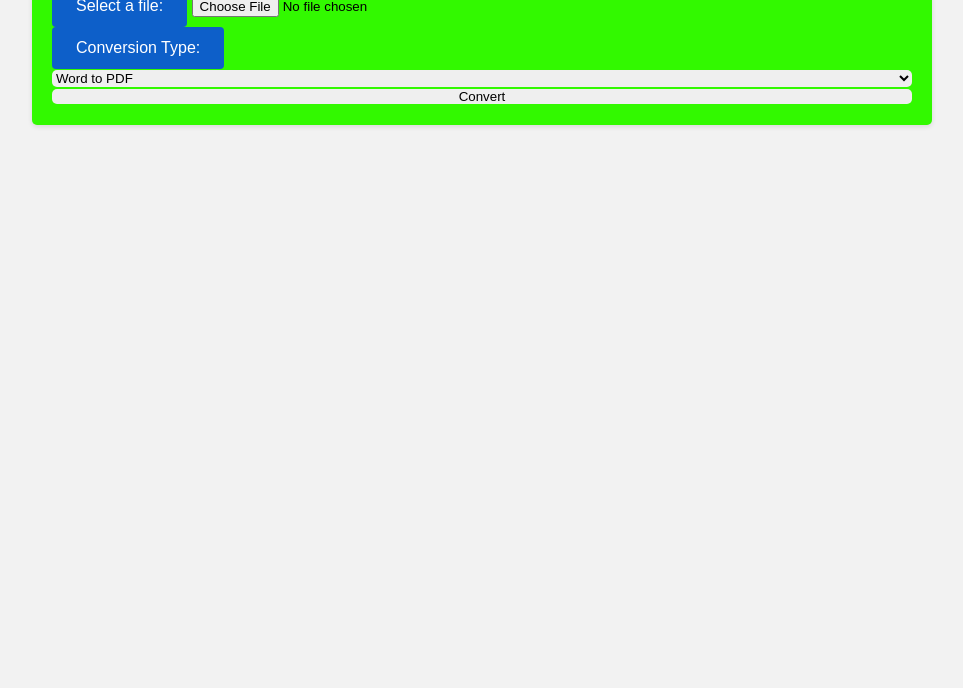
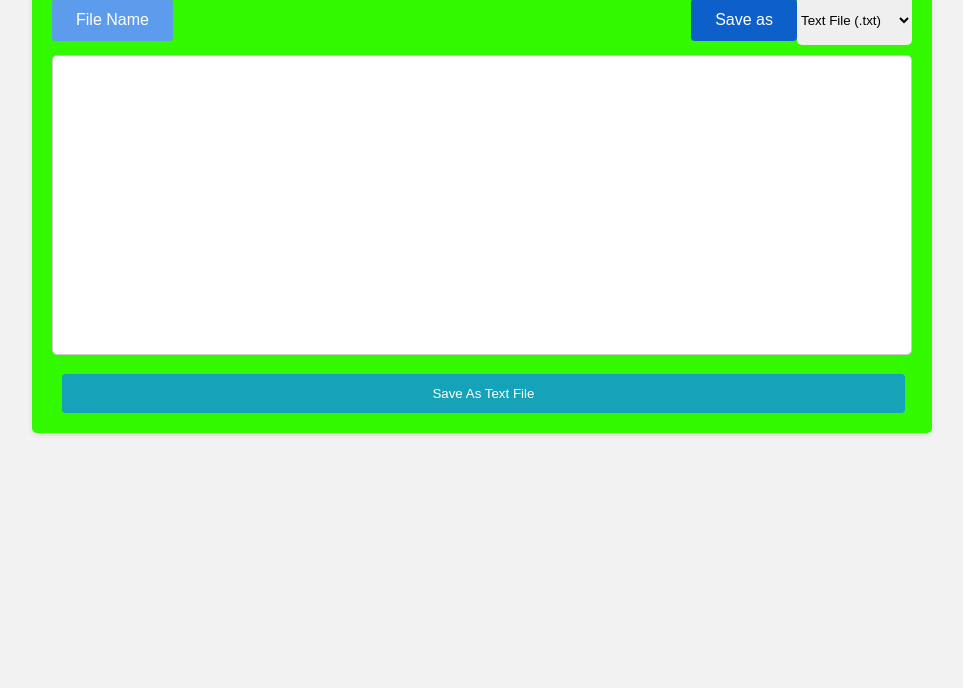
Before and after one commit to pradeepthi20/Code-Alpha, a plain HTML site: page file converter/index.html in a window 1280 px wide. Shown: the part 112-800 px from the top of the page, without its empty margins (158-1121 px from the left). Drawn offline with Linux system fonts and the light colour scheme.

Commit message:
index.html

```diff
--- a/file converter/index.html
+++ b/file converter/index.html
@@ -1,35 +1,41 @@
 <!DOCTYPE html>
-<html>
+<html lang="en">
 <head>
-  <meta charset="utf-8">
-  <title>File Converter</title>
-  <link rel="stylesheet" type="text/css" href="style.css">
+    <meta charset="UTF-8">
+    <meta name="viewport" content="width=device-width, initial-scale=1.0">
+    <link rel="stylesheet" href="style.css">
+    <title>File converter website</title>
+    <script src="script.js" defer></script>
 </head>
 <body>
+    <!-- <section> -->
         <div class="container">
-    <h1>File Converter</h1>
-    <div class="box">
-      <form id="conversionForm">
-        <div class="form-group">
-          <label for="inputFile">Select a file:</label>
-          <input type="file" id="inputFile">
+            <h1 id="fileConverter">File Converter</h1>
+            <div class="file-opt">
+              <div class="input-group">
+              <span id="file-link" class="file-link">File Name</span>
+    <input type="text" id="file-input" class="file-input" placeholder="Enter file name">
             </div>
-        <div class="form-group">
-          <label for="convertType">Conversion Type:</label>
-          <select id="convertType">
-            <option value="wordToPdf">Word to PDF</option>
-            <option value="pdfToWord">PDF to Word</option>
+            <div class="save">
+              <label>Save as</label>
+              <div class="select">
+                <select>
+                  <!-- PUT THE 'COMMON MIME TYPES IN THE VALUE' -->
+                  <option value="text/plain">Text File (.txt)</option>
+                  <option value="application/msword">Doc File (.doc)</option>
+                  <option value="application/vnd.ms-powerpoint">PPT File (.ppt)</option>
+                  <option value="text/html">Html File (.html)</option>
+                  <option value="image/svg+xml">SVG File (.svg)</option>
+                  <option value="text/javascript">Js File (.js)</option>
                 </select>
               </div>
-        <button type="submit">Convert</button>
-      </form>
             </div>
-    <div id="loading" class="loading-screen">
-      <div class="loading-spinner"></div>
             </div>
-    <div id="output"></div>
+            <textarea required placeholder="Enter your message here..."> </textarea>
+            <button class="save-btn">Save As Text File</button>
         </div>
 
-  <script src="script.js"></script>
+
+
 </body>
 </html>
```
Lines whose indentation alone changed are shown as unchanged.
